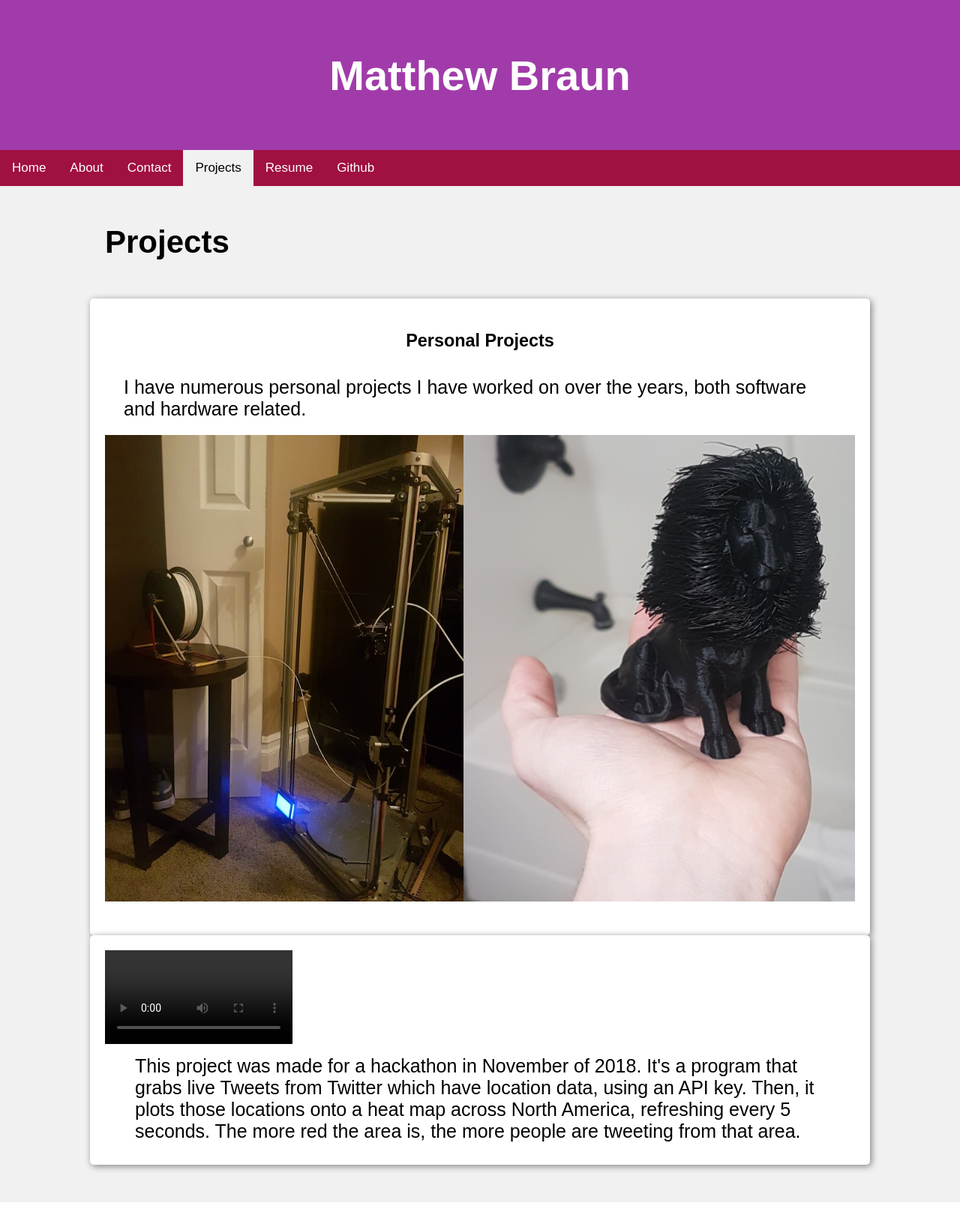
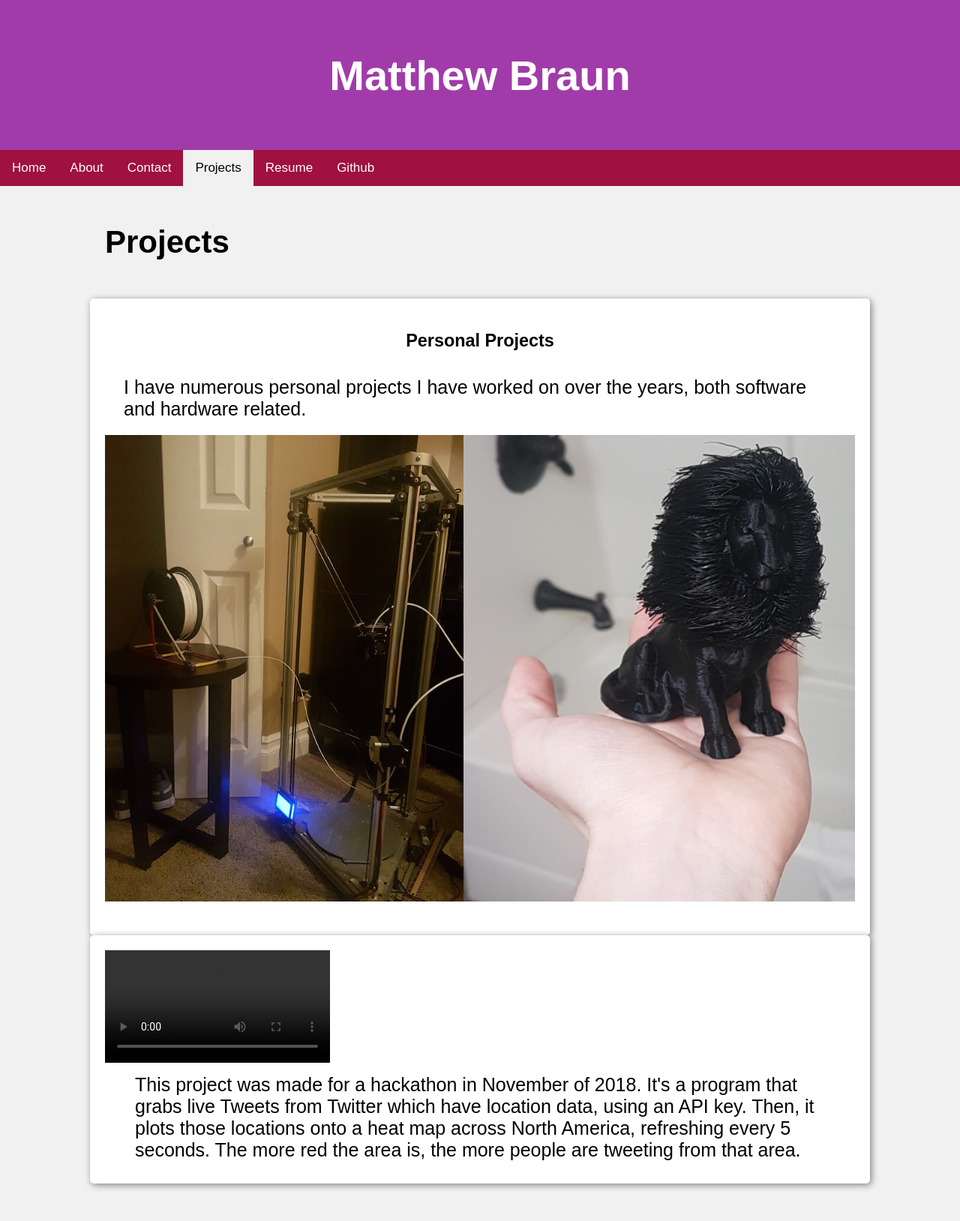
Before and after one commit to mjbraun95/MyPersonalWebsite, a PHP site: page /projects.php in a window 1280 px wide. Shown: the whole page at 75% size. Before the commit the page ends 1603 px from the top, so only its background shows below. Run offline with PHP 8.4, Linux system fonts and the light colour scheme; grey boxes are pictures that could not be loaded.

Commit message:
Fixed image reizing

```diff
--- a/html/index.css
+++ b/html/index.css
@@ -31,7 +31,7 @@ img {
 }
 
 .responsiveVid {
-    max-width: 25%;
+    max-width: 50%;
     height: auto;
     object-fit: scale-down;
 }
--- a/html/projects.php
+++ b/html/projects.php
@@ -56,7 +56,7 @@ This is a 3D printer I built with a friend from scratch. It is programmed with A
     </p>
 </div>
 
-<div class="content" style="justify-items: left">
+<div class="content">
     <!-- <div style="padding-top: 20px; text-align: left;"> -->
     <video controls class="responsiveVid">
         <source src="images/TweetHeatMute.mp4" type="video/mp4" style="float:left; margin-right: 20px;">
```
